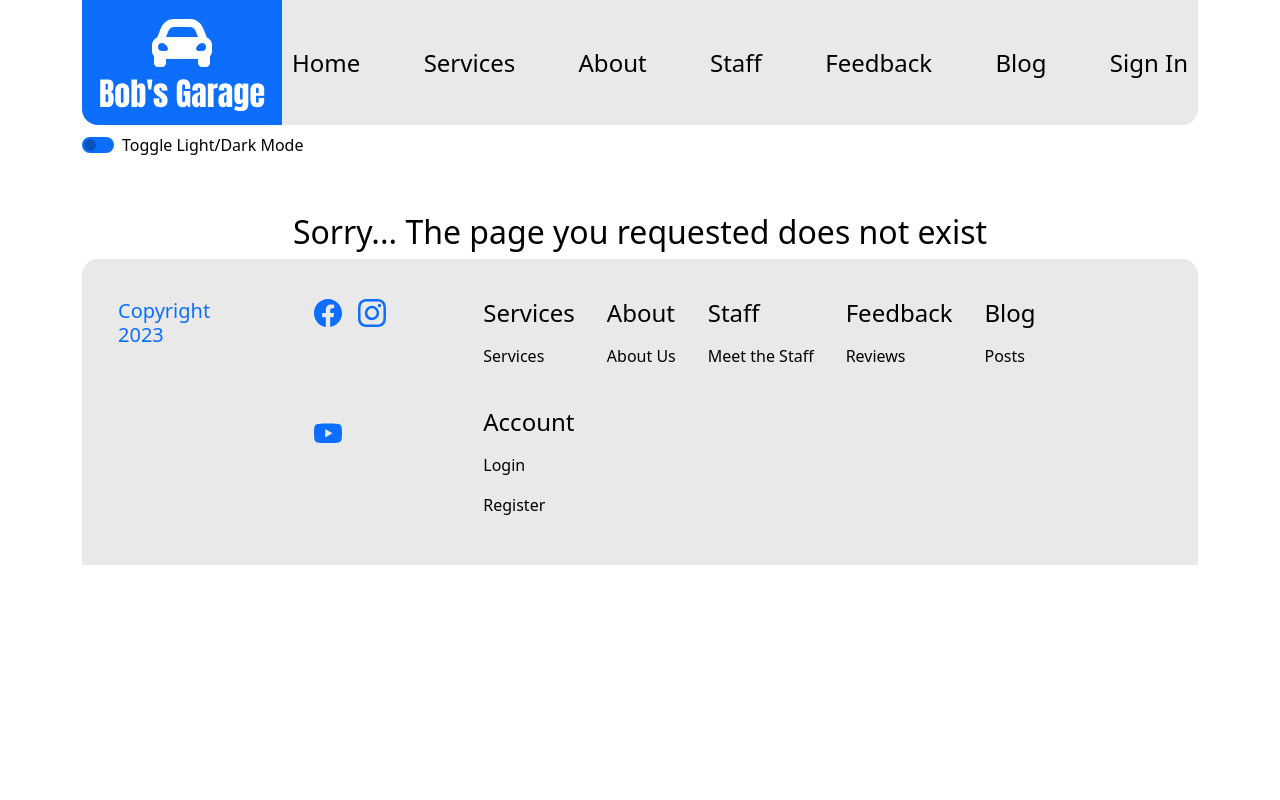
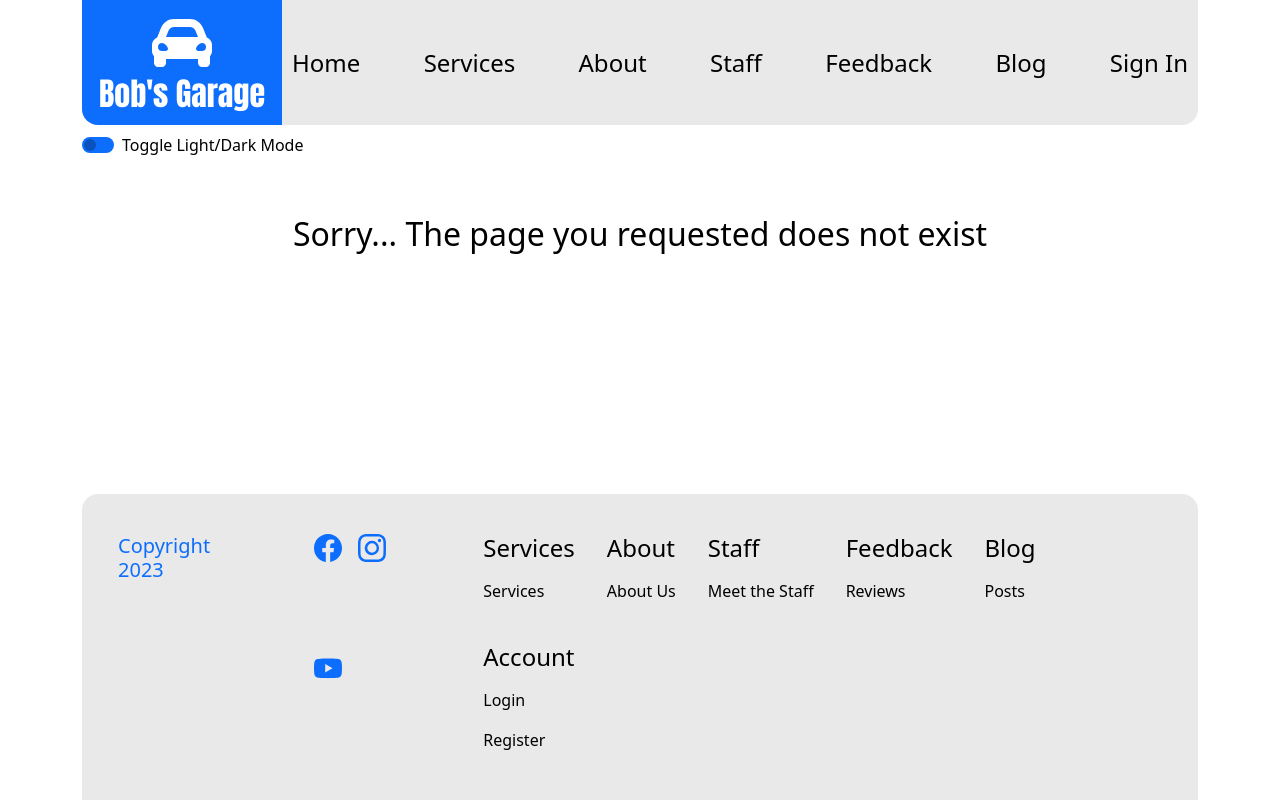
Before and after one commit to Matt-Bruce111/bobs-garage-frontend, a React (Create React App) app: page / in a window 1280 px wide. Built offline with nearby package versions, Linux system fonts and the light colour scheme.

Commit message:
Footer Styling

```diff
--- a/src/App.css
+++ b/src/App.css
@@ -40,7 +40,6 @@ h3{
   transition: 0.3s ease;
   backface-visibility: hidden;
 }
-
 
 .active {
   display:block;
--- a/src/App.js
+++ b/src/App.js
@@ -50,7 +50,7 @@ const App = () => {
   return (
     <Provider store={store}>
       <Router>
-        <div className='container-lg min-vh-100'>
+        <div className='container-lg d-flex flex-column min-vh-100'>
           <Header />
           <Alert />
           <Routes>
--- a/src/components/layout/Footer.js
+++ b/src/components/layout/Footer.js
@@ -13,9 +13,9 @@ const Footer = () => {
           <li className="nav-item d-flex justify-content-around pt-3">
             <h5 className='align-items-center' id='copyright'>Copyright 2023</h5>
             <div className='d-flex flex-wrap ps-5'>
-              <BsFacebook className='edit-icon mx-2 fs-3'/>
-              <BsInstagram className='edit-icon mx-2 fs-3'/>
-              <BsYoutube className='edit-icon mx-2 fs-3'/>
+              <Link to='https://www.facebook.com/'><BsFacebook className='edit-icon mx-2 fs-3'/></Link>
+              <Link to='https://www.instagram.com/'><BsInstagram className='edit-icon mx-2 fs-3'/></Link>
+              <Link to='https://www.youtube.com/'><BsYoutube className='edit-icon mx-2 fs-3'/></Link>
             </div>
           </li>
 
@@ -60,8 +60,8 @@ const Footer = () => {
           <li className="p-3">
             <ul className="navbar-nav d-block text-start">
               <li className="nav-item"><h4>Account</h4></li>
-              <Link className="nav-link px-0" to="/account">Login</Link>
-              <Link className="nav-link px-0" to="/account">Register</Link>
+              <Link className="nav-link px-0" to="/login">Login</Link>
+              <Link className="nav-link px-0" to="/register">Register</Link>
             </ul>
           </li>
           </ul >
```
